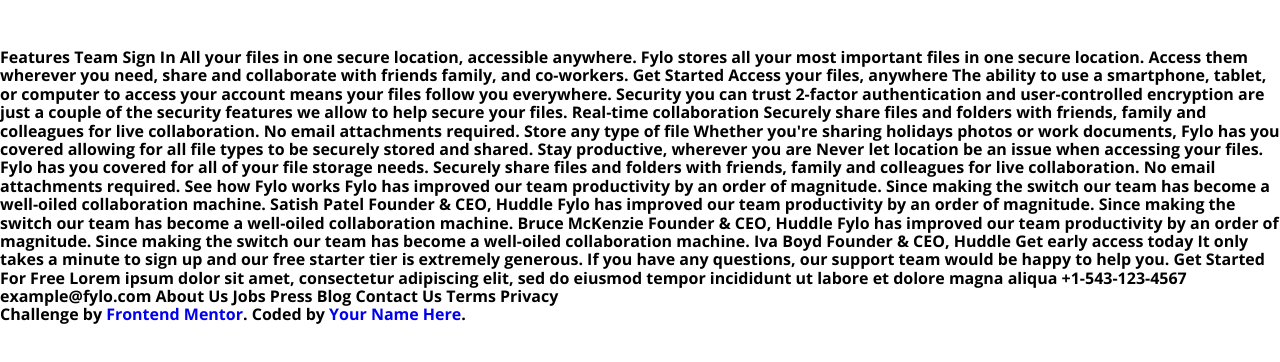
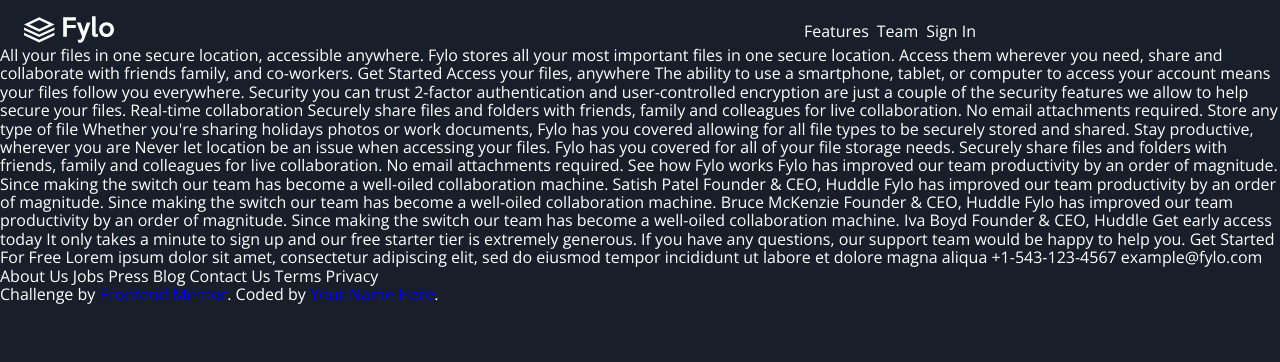
Before and after one commit to fran-cisko/landing-page_frontend-mentor_mfirst, a plain HTML site: page index.html in a window 1280 px wide. Drawn offline with nearby package versions, Linux system fonts and the light colour scheme.

Commit message:
I add json file to body texts and css styles

```diff
--- /dev/null
+++ b/config.json
@@ -0,0 +1,6 @@
+{
+	"NAV_ITEM1" : "Features",
+    "NAV_ITEM2" : "Team",
+    "NAV_ITEM3" : "Sign In"
+
+}
--- a/index.html
+++ b/index.html
@@ -11,11 +11,22 @@
 
 </head>
 <body>
-  Features
-  Team
-  Sign In
+  <header class="header">
+    <nav class="nav container">
+      <figure class="nav__logo">
+        <img class="nav__svg" src="images/logo.svg" alt="">
+      </figure>
+      <div class="nav__menu">
+        <lu class="nav__list">
+          <li class="nav__items">NAV_ITEM1</li>
+          <li class="nav__items">NAV_ITEM2</li>
+          <li class="nav__items">NAV_ITEM3</li>
+        </lu>
+      </div>
+    </nav>
+  </header>
 
-  All your files in one secure location, accessible anywhere.
+<div>  All your files in one secure location, accessible anywhere.
 
   Fylo stores all your most important files in one secure location. Access them wherever
   you need, share and collaborate with friends family, and co-workers.
@@ -91,12 +102,13 @@
   Contact Us
   Terms
   Privacy
-
+</div>
   <footer>
     <p class="attribution">
       Challenge by <a href="https://www.frontendmentor.io?ref=challenge" target="_blank">Frontend Mentor</a>.
       Coded by <a href="#">Your Name Here</a>.
     </p>
   </footer>
+  <script src="./main.js"></script>
 </body>
 </html>
--- /dev/null
+++ b/main.js
@@ -0,0 +1,10 @@
+//web's text.
+const init = async () => {
+	const config = await (await fetch('./config.json')).json();
+	let newHTML = document.documentElement.innerHTML;
+	Object.keys(config).map((key) => {
+		newHTML = newHTML.replace(key, config[key]);
+	});
+	document.documentElement.innerHTML = newHTML;
+};
+init();
--- a/styles.css
+++ b/styles.css
@@ -1,5 +1,5 @@
 /*=============== GOOGLE FONTS ===============*/
-@import url('https://fonts.googleapis.com/css2?family=Open+Sans:ital,wght@0,700;1,400&family=Raleway:wght@400;700&display=swap');
+@import url('https://fonts.googleapis.com/css2?family=Open+Sans:wght@300;400;700&family=Raleway:wght@400;700&display=swap');
 /*=============== VARIABLES CSS ===============*/
 :root {
   --header-height: 3rem;
@@ -9,15 +9,7 @@
 
   /* HSL color mode */
   /* --first-color: hsl(var(--hue-color), 64%, 22%);
-  --first-color-second: hsl(var(--hue-color), 64%, 22%);
-  --first-color-alt: hsl(var(--hue-color), 64%, 15%);
-  --title-color: hsl(var(--hue-color), 64%, 18%);
-  --text-color: hsl(var(--hue-color), 24%, 35%);
-  --text-color-light: hsl(var(--hue-color), 8%, 60%);
-  --input-color: hsl(var(--hue-color), 24%, 97%);
-  --body-color: hsl(var(--hue-color), 100%, 99%);
-  --scroll-bar-color: hsl(var(--hue-color), 12%, 90%);
-  --scroll-thumb-color: hsl(var(--hue-color), 12%, 75%); */
+
 
  /*== Primary,  Dark blue background ==*/
     --bg-intro-email-singup:  hsl(217, 28%, 15%);
@@ -43,13 +35,17 @@
   --h1-font-size: 1.5rem;
   --h2-font-size: 1.25rem;
   --h3-font-size: 1rem;
-  --normal-font-size: .938rem;
+  --normal-font-size: .875rem; /*body copy 14px according to designer's request
+
   --small-font-size: .813rem;
   --smaller-font-size: .75rem;
 
   /*========== Font weight ==========*/
-  --font-medium: 500;
-  --font-semi-bold: 600;
+  /* --font-medium: 500;
+  --font-semi-bold: 600; */
+  --font-bold:700;
+  --font-regular:400;
+  --font-light: 300;
 
   /*========== z index ==========*/
   --z-tooltip: 10;
@@ -87,20 +83,23 @@ html {
 }
 
 body {
-  margin: var(--header-height) 0 0 0;
   font-family: var(--body-font);
   font-size: var(--normal-font-size);
-  background-color: var(--body-color);
-  color: var(--text-color);
+  background-color: var(--bg-main);
+  color: var(--white);
+  font-weight: var(--font-regular);
 }
 
 h1, h2, h3 {
   color: var(--white);
-  font-weight: var(--font-semi-bold);
+  font-weight: var(--font-bold);
   font-family: var( --spotlight-font);
 }
 
 ul {
+  list-style: none;
+}
+li{
   list-style: none;
 }
 
@@ -155,4 +154,29 @@ input {
 .grid {
   display: grid;
   gap: 1.5rem;
+
 }
+
+/*===== Nav ======*/
+.nav{
+  display:flex;
+  justify-content: space-between;
+  align-items: center;
+  background-color: var(--bg-main);
+  padding: 1rem .5rem 0 .5rem;
+
+}
+
+.nav__list{
+  display: flex;
+  flex-direction: row;
+  gap:.5rem;
+
+}
+.nav__items{
+  font-weight: var(--font-light);
+}
+
+.nav__logo{
+  width: 90px;
+}
```
